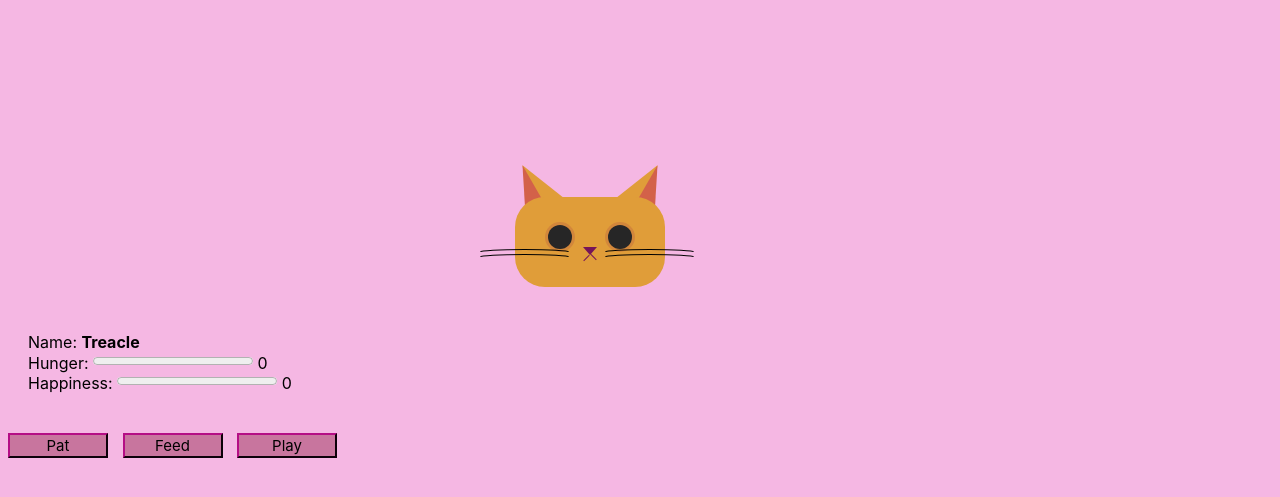
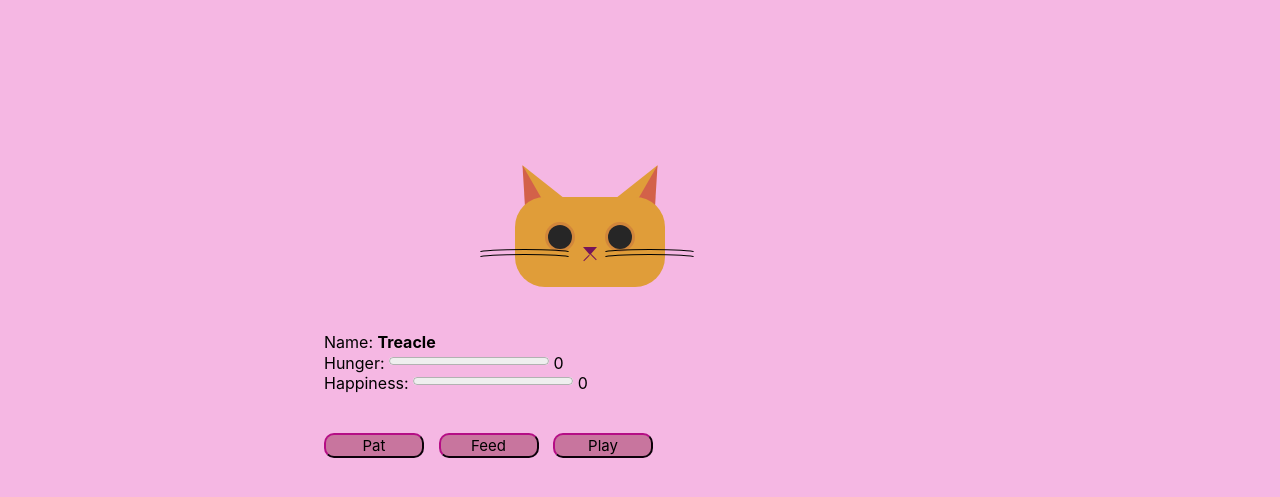
Before and after one commit to Efury1/VirtualPet, a website built with Parcel: page src/index.html in a window 1280 px wide. Shown: the part 103-600 px from the top of the page. Built offline with nearby package versions, Linux system fonts and the light colour scheme.

Commit message:
Restructurepage

```diff
--- a/src/index.html
+++ b/src/index.html
@@ -59,11 +59,13 @@
     </div>
   </section>
 </section>
+<section>
   <div id="app"></div>
   <div class="button-container">
   <button class="pat-button" id="play">Pat</button>
   <button class="treat-button" id="feed">Feed</button>
   <button class="play-button" id="play">Play</button>
+</section>
 </div>
 </body>
 </html>
--- a/src/style.css
+++ b/src/style.css
@@ -18,6 +18,13 @@ html, * {
 
 body {
   background:#f5b7e3;
+}
+
+section {
+  width: 50%;
+  margin-left: auto;
+  margin-right: auto;
+
 }
 
 .wrapper {
@@ -193,6 +200,10 @@ button {
   font-size:15px;
   background-color: #c8759e;
   border-color: #610747;
+  border-radius: 10px;
+}
+button:hover {
+  opacity: 0.7;
 }
 
 
```
Also changed, not shown: dist/index.html, 3 other files.
